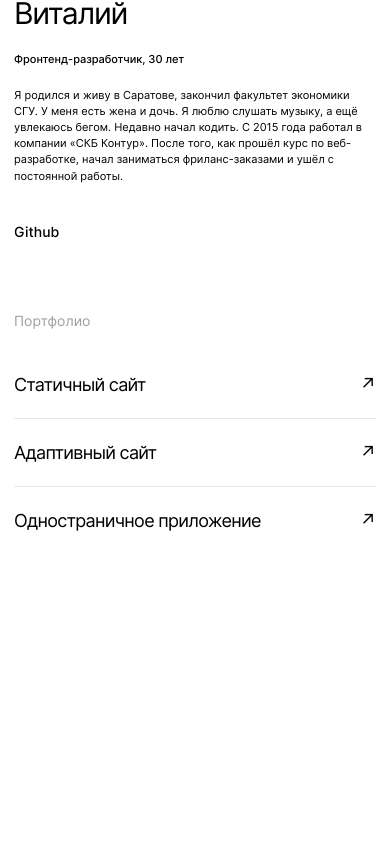
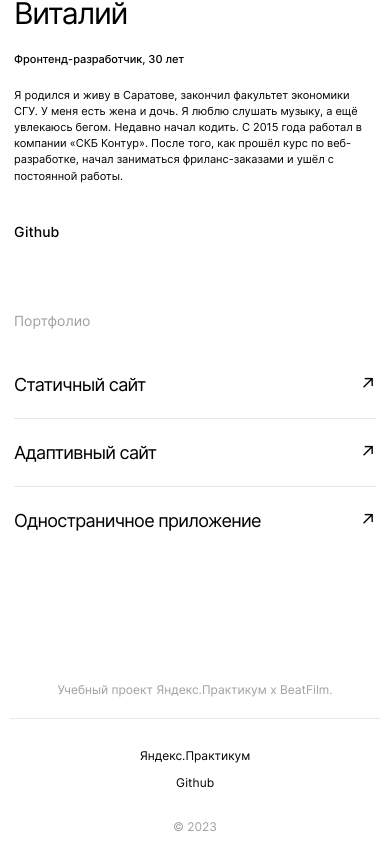
Before and after one commit to pchupchu/movies-explorer-frontend, a React (Create React App) app: page / in a window 390 px wide. Shown: the part 2599-3454 px from the top of the page. Before the commit the page ends 3203 px from the top, so only its background shows below. Built offline with nearby package versions, Linux system fonts and the light colour scheme.

Commit message:
Add Footer

```diff
--- /dev/null
+++ b/src/components/Footer/Footer.css
@@ -0,0 +1,91 @@
+.footer {
+  display: flex;
+  flex-direction: column;
+  margin: 0;
+  padding: 80px 70px 0;
+  box-sizing: border-box;
+  background-color: #fff;
+  font-weight: 400;
+  font-size: 13px;
+  line-height: 1.21;
+}
+
+@media screen and (max-width: 768px) {
+  .footer {
+    padding: 79px 30px 0;
+  }
+}
+
+@media screen and (max-width: 425px) {
+  .footer {
+    padding: 79px 10px 0;
+    font-size: 12px;
+  }
+}
+
+.footer__title {
+  text-align: center;
+  color: #a0a0a0;
+  margin: 0;
+  padding-bottom: 20px;
+  border-bottom: 1px solid #e8e8e8;
+}
+
+@media screen and (max-width: 425px) {
+  .footer__title {
+    padding-bottom: 21px;
+  }
+}
+
+.footer__container {
+  display: flex;
+  align-items: center;
+  justify-content: space-between;
+  margin: 20px 0;
+}
+
+@media screen and (max-width: 425px) {
+  .footer__container {
+    flex-direction: column;
+    flex-flow: column-reverse;
+    margin-top: 30px;
+  }
+}
+
+.footer__copyright {
+  margin: 0;
+}
+
+@media screen and (max-width: 425px) {
+  .footer__copyright {
+    color: #a0a0a0;
+  }
+}
+
+.footer__links {
+  list-style: none;
+  margin: 0;
+  padding: 0;
+  display: flex;
+  gap: 20px;
+}
+
+@media screen and (max-width: 425px) {
+  .footer__links {
+    flex-direction: column;
+    align-items: center;
+    gap: 12px;
+    margin-bottom: 30px;
+  }
+}
+
+.footer__link {
+  color: #000;
+  text-decoration: none;
+  opacity: 1;
+  transition: opacity 1s ease-in-out;
+}
+
+.footer__link:hover {
+  opacity: 0.8;
+}
--- /dev/null
+++ b/src/components/Footer/Footer.js
@@ -0,0 +1,29 @@
+import { Link } from "react-router-dom";
+import "./Footer.css";
+
+function Footer() {
+  return (
+    <footer className="footer">
+      <p className="footer__title">
+        Учебный проект Яндекс.Практикум х BeatFilm.
+      </p>
+      <div className="footer__container">
+        <p className="footer__copyright">&copy; 2023</p>
+        <ul className="footer__links">
+          <li>
+            <Link to="https://practicum.yandex.ru/" className="footer__link">
+              Яндекс.Практикум
+            </Link>
+          </li>
+          <li>
+            <Link to="https://github.com/pchupchu" className="footer__link">
+              Github
+            </Link>
+          </li>
+        </ul>
+      </div>
+    </footer>
+  );
+}
+
+export default Footer;
--- a/src/components/Main/Main.js
+++ b/src/components/Main/Main.js
@@ -4,6 +4,7 @@ import AboutProject from "./AboutProject/AboutProject";
 import "./Main.css";
 import Techs from "./Techs/Techs";
 import AboutMe from "./AboutMe/AboutMe";
+import Footer from "../Footer/Footer";
 
 function Main() {
   return (
@@ -13,6 +14,7 @@ function Main() {
       <AboutProject />
       <Techs />
       <AboutMe />
+      <Footer />
     </section>
   );
 }
```
